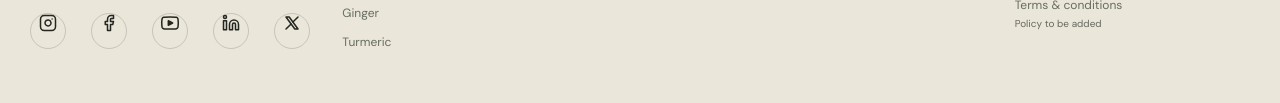
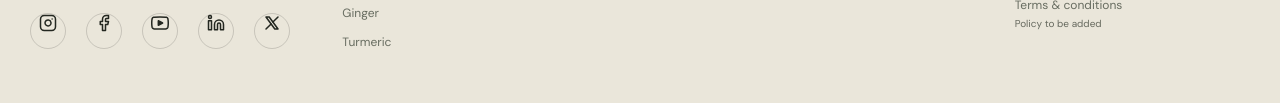
Before and after one commit to rashidt18/rootflav, a plain HTML site: page index.html in a window 1280 px wide. Shown: the part 7719-7822 px from the top of the page. Drawn offline with nearby package versions, Linux system fonts and the light colour scheme.

Commit message:
Update styles.css

```diff
--- a/styles.css
+++ b/styles.css
@@ -698,7 +698,7 @@ h1, h2 { letter-spacing: -.025em; }
 
 .social-links {
   display: flex;
-  gap: 25px; /* <--- Increase this number for more space (e.g., 18px or 20px) */
+  gap: 20px; /* <--- Increase this number for more space (e.g., 18px or 20px) */
   margin-top: 16px;
   align-items: center;
 }
```
